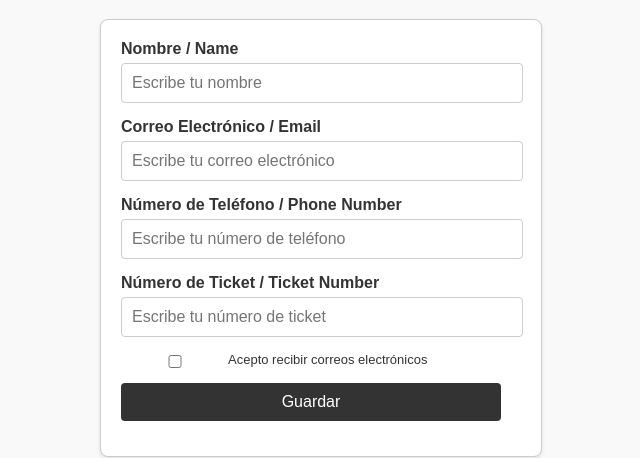
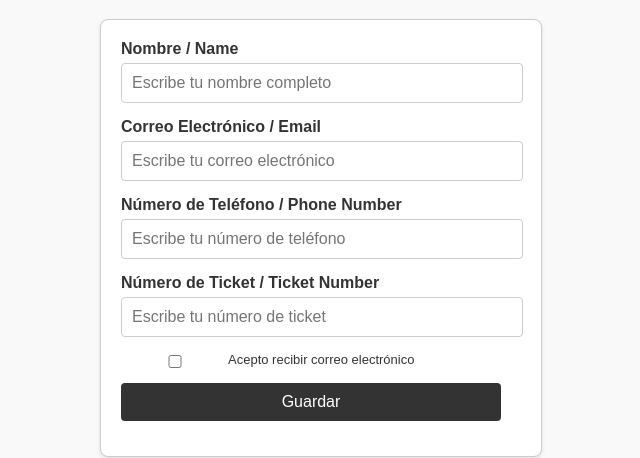
Before and after one commit to JaimeIbiza/RegistroCliente, a plain HTML site: page index.html in a window 1280 px wide. Shown: the part 222-680 px from the top of the page, 319-959 px from the left. Drawn offline with Linux system fonts and the light colour scheme.

Commit message:
Update index.html
text updated

```diff
--- a/index.html
+++ b/index.html
@@ -71,7 +71,7 @@
 	</div>
   <form id="userForm">
     <label for="name">Nombre / Name</label>
-    <input type="text" id="name" placeholder="Escribe tu nombre" size="5" required>
+    <input type="text" id="name" placeholder="Escribe tu nombre completo" size="5" required>
 
     <label for="email">Correo Electrónico / Email</label>
     <input type="email" id="email" placeholder="Escribe tu correo electrónico" required>
@@ -84,7 +84,7 @@
 
     <div class="checkbox">
       <input type="checkbox" id="acceptEmails" style="width:100px; margin:1;">
-      <label for="acceptEmails" style="font-size:13px; ">Acepto recibir correos electrónicos</label>
+      <label for="acceptEmails" style="font-size:13px; ">Acepto recibir correo electrónico</label>
     </div>
 
     <button type="submit">Guardar</button>
```
